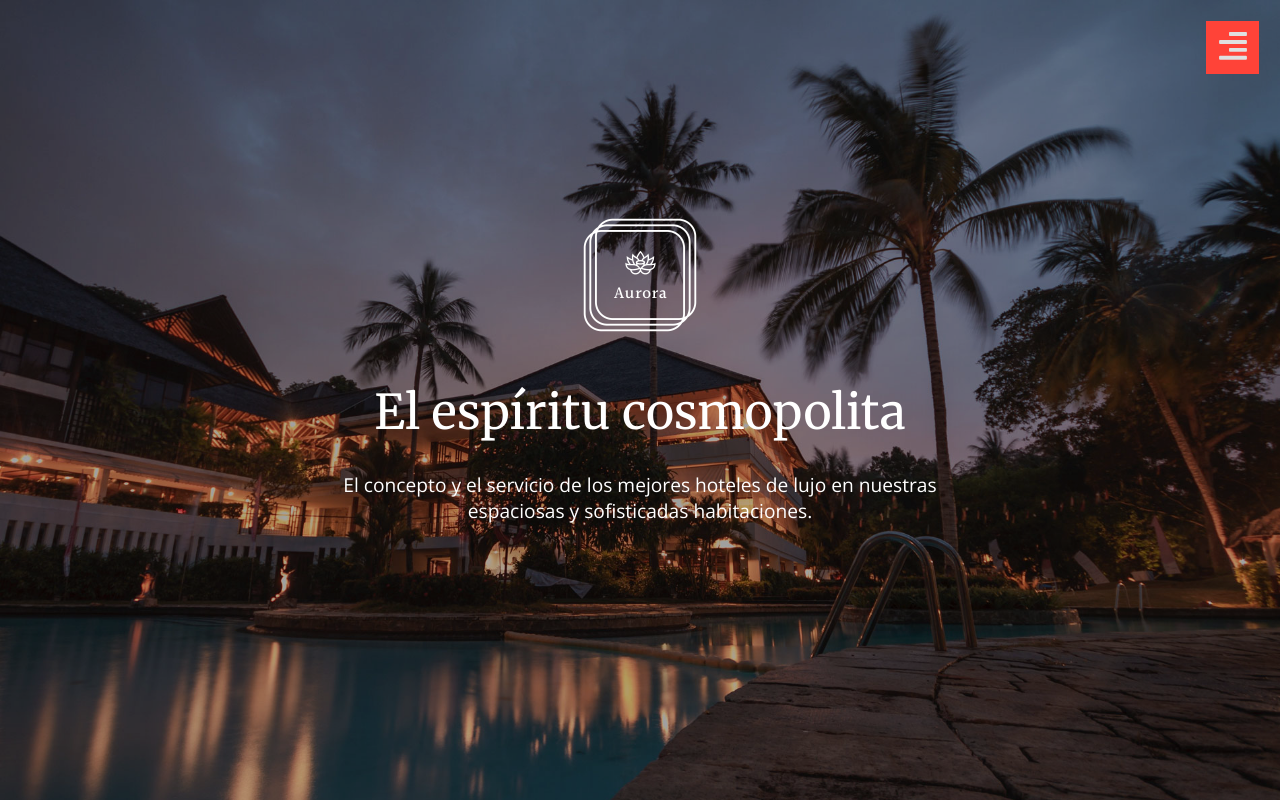
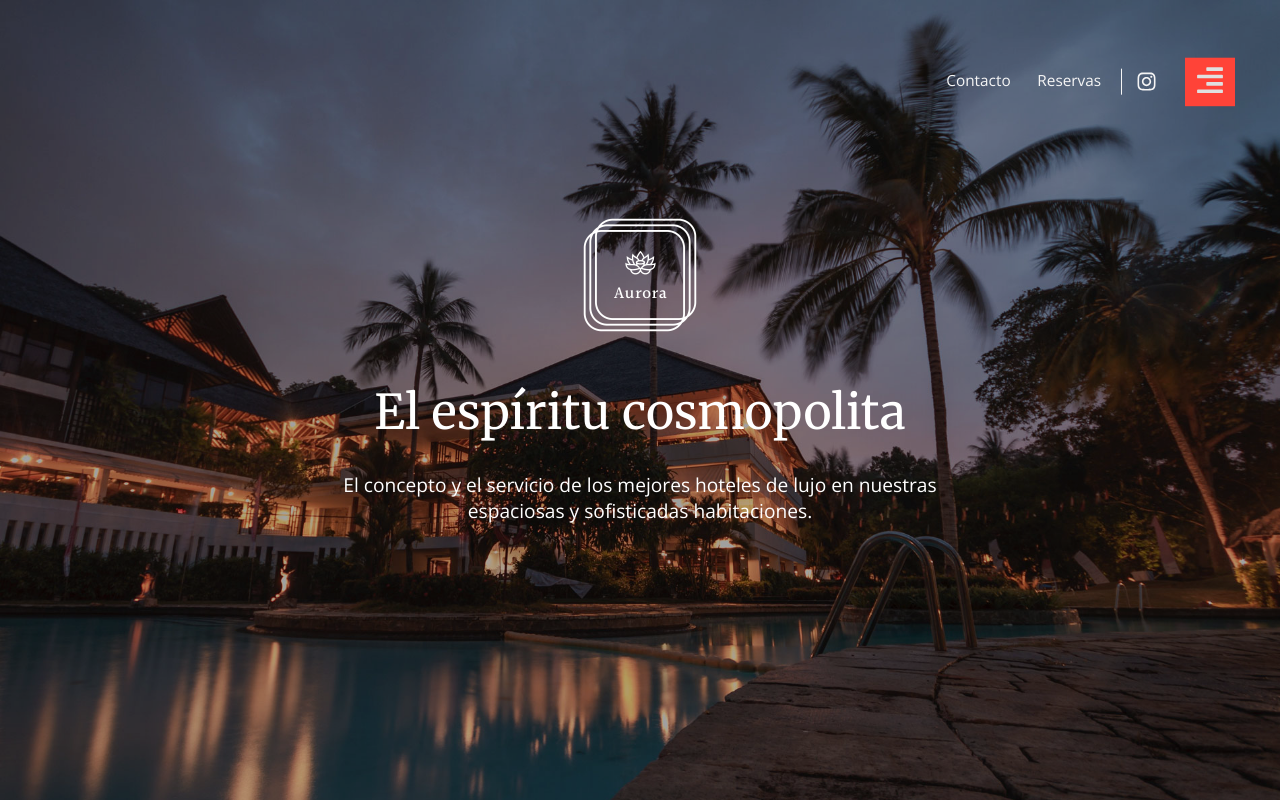
Before and after one commit to fflorezz/react-resort, a React (Create React App) app: page / in a window 1280 px wide. Shown: the top 802 px of the page. Built offline with nearby package versions, Linux system fonts and the light colour scheme; no server answers.

Commit message:
Added menu component

```diff
--- a/src/base-scss/_abstracts.scss
+++ b/src/base-scss/_abstracts.scss
@@ -1,10 +1,33 @@
 /* VARIABLES
    ========================================================================== */
 
-$primary-color: slateblue;
+$color-primary: #ff4338;
+$color-primary-dark: #ce3932;
+$color-white: #f5f5f5;
 
 /* MIXINS
    ========================================================================== */
+@mixin atSmall {
+  @media only screen and (max-width: 580px) {
+    @content;
+  }
+}
+
+@mixin linkStates($color, $decoration) {
+  &:link,
+  &:hover,
+  &:active,
+  &:focus,
+  &:visited {
+    color: $color;
+    text-decoration: $decoration;
+  }
+}
+
+/* TRANSITIONS
+   ========================================================================== */
+$transform-primary: transform 0.3s ease-out;
+$all-primary: all 0.3s ease-in;
 
 /* KEYFRAMES
    ========================================================================== */
--- a/src/base-scss/_base.scss
+++ b/src/base-scss/_base.scss
@@ -13,3 +13,7 @@ html {
   margin: 0;
   padding: 0;
 }
+
+ul {
+  list-style-type: none;
+}
--- a/src/new-components/burger-btn/burgerBtn.module.scss
+++ b/src/new-components/burger-btn/burgerBtn.module.scss
@@ -1,16 +1,24 @@
+@import "../../base-scss/abstracts";
+
 .burgerBtn {
-  position: relative;
+  position: absolute;
+  top: 50%;
+  right: 0;
   z-index: 1;
-  width: 55px;
-  height: 55px;
-  margin: 10px;
+  width: 4vw;
+  height: 4vw;
   border: none;
   background-color: transparent;
   border: 1px solid transparent;
   cursor: pointer;
   overflow: hidden;
-  transition: all ease-in 300ms;
+  transform: translateY(-50%);
+  transition: $all-primary;
   transition-delay: 300ms;
+  @include atSmall {
+    width: 13.333vw;
+    height: 13.333vw;
+  }
   .btnBackground {
     position: absolute;
     top: 0;
@@ -18,8 +26,10 @@
     z-index: 2;
     width: 100%;
     height: 100%;
-    background-color: #ff4338;
-    transition: all ease-in 300ms;
+    background-color: $color-primary;
+    transform: scaleY(1);
+    transform-origin: bottom;
+    transition: $transform-primary;
     transition-delay: 300ms;
   }
   .burgerIcon {
@@ -29,7 +39,7 @@
     width: 30px;
     height: 60%;
     overflow: hidden;
-    transition: all ease-out 300ms;
+    transition: $all-primary;
     transform-origin: right;
     transition-delay: 600ms;
   }
@@ -42,17 +52,13 @@
     height: 60%;
     overflow: hidden;
     opacity: 0;
-    transition: all ease-out 300ms;
+    transition: $all-primary;
     transform: translateX(-50%);
-    transition-delay: 0;
-    transition: all ease-out 300ms;
     transition-delay: 0;
   }
   &:hover {
     .btnBackground {
-      background-color: #d43830;
-      transition: all ease-in 300ms;
-      transition-delay: 0;
+      background-color: $color-primary-dark;
     }
   }
   &:focus {
@@ -63,23 +69,24 @@
 
 .isOpen {
   border: 1px solid hsla(0, 0%, 100%, 0.2);
-  transition: all ease-in 300ms;
+  transition: $all-primary;
   transition-delay: 0;
   .btnBackground {
-    transform: translateY(100%);
-    transition: all ease-in 300ms;
-    transition-delay: 0;
+    transform: scaleY(0);
+    transform-origin: top;
+    transition: $transform-primary;
+    transition-delay: 300ms;
   }
   .burgerIcon {
     transform: scaleX(0);
     opacity: 0;
     transform-origin: right;
-    transition: all ease-out 300ms;
-    transition-delay: 300ms;
+    transition: $all-primary;
+    transition-delay: 0;
   }
   .burgerIconClose {
     opacity: 1;
-    transition: all ease-out 300ms;
+    transition: $all-primary;
     transition-delay: 600ms;
   }
 }
--- a/src/new-components/header/Header.jsx
+++ b/src/new-components/header/Header.jsx
@@ -4,15 +4,15 @@ import styles from "./header.module.scss";
 import logo from "../../images/logo_transparent_white.png";
 import { Link } from "react-router-dom";
 import BurgerBtn from "./../burger-btn/BurgerBtn";
+import Menu from "./../menu/Menu";
 
 const Header = () => {
   return (
     <div className={styles.header}>
-      <div className={styles.menuMask}></div>
-      <Link>
+      <Link to="/">
         <img className={styles.logo} src={logo} alt="" />
       </Link>
-      <BurgerBtn />
+      <Menu />
     </div>
   );
 };
--- /dev/null
+++ b/src/new-components/menu/Menu.jsx
@@ -0,0 +1,30 @@
+import React from "react";
+import { AiOutlineInstagram } from "react-icons/ai";
+
+import BurgerBtn from "../burger-btn/BurgerBtn";
+
+import styles from "./menu.module.scss";
+
+const Menu = () => {
+  return (
+    <div className={styles.menu}>
+      <div className={styles.menuBar}>
+        <div className={styles.menuButtons}>
+          <ul className={styles.menuList}>
+            <li className={styles.menuButton}>Contacto</li>
+            <li className={styles.menuButton}>Reservas</li>
+          </ul>
+        </div>
+        <div className={styles.menuDivider}></div>
+        <div className={styles.menuSocial}>
+          <a className={styles.socialButton} href="">
+            <AiOutlineInstagram className={styles.buttonInstagram} />
+          </a>
+        </div>
+      </div>
+      <BurgerBtn />
+    </div>
+  );
+};
+
+export default Menu;
--- /dev/null
+++ b/src/new-components/menu/menu.module.scss
@@ -0,0 +1,91 @@
+@import "../../base-scss/abstracts";
+
+.menu {
+  position: fixed;
+  z-index: 10;
+  top: 3.472vw;
+  right: 3.472vw;
+  height: 5.833vw;
+  overflow: hidden;
+  @include atSmall {
+    top: 8vw;
+    right: 8vw;
+    left: unset;
+    width: 13.333vw;
+    height: 13.333vw;
+  }
+}
+.menuBar {
+  height: 5.833vw;
+  margin-right: 5vw;
+  display: flex;
+  position: relative;
+  top: 0;
+  z-index: 2;
+  color: $color-white;
+  @include atSmall {
+    display: none;
+  }
+}
+.menuButtons {
+  height: auto;
+  margin-left: 1.042vw;
+  overflow: hidden;
+}
+.menuList {
+  display: flex;
+}
+.menuButton {
+  margin: 0 1.042vw;
+  display: block;
+  cursor: pointer;
+  position: relative;
+  line-height: 5.833vw;
+  font-size: 1.2vw;
+  &:before {
+    content: "";
+    position: absolute;
+    left: 0;
+    bottom: 2.2vw;
+    width: 100%;
+    height: 1px;
+    background: $color-primary;
+    transform: scaleX(0);
+    transform-origin: right;
+    transition: $transform-primary;
+  }
+  &:hover {
+    &:before {
+      transform: scaleX(1);
+      transform-origin: left;
+    }
+  }
+}
+.menuSocial {
+  margin: 0 1.042vw;
+}
+.socialButton {
+  height: 100%;
+  display: flex;
+  align-items: center;
+  &:hover {
+    svg {
+      fill: $color-primary;
+    }
+  }
+}
+.buttonInstagram {
+  width: 1.8vw;
+  height: 1.8vw;
+  fill: $color-white;
+}
+.menuDivider {
+  width: 1px;
+  height: 2.083vw;
+  margin-left: 0.5vw;
+  position: relative;
+  top: 50%;
+  background-color: $color-white;
+  backface-visibility: hidden;
+  transform: translateY(-50%);
+}
--- a/src/pages/home-page/HomePage.jsx
+++ b/src/pages/home-page/HomePage.jsx
@@ -13,7 +13,7 @@ const HomePage = () => {
       <ScrollToTop />
       <Hero />
       <Services />
-      <FeaturedRooms />
+      {/* {  <FeaturedRooms />} */}
     </>
   );
 };
```
